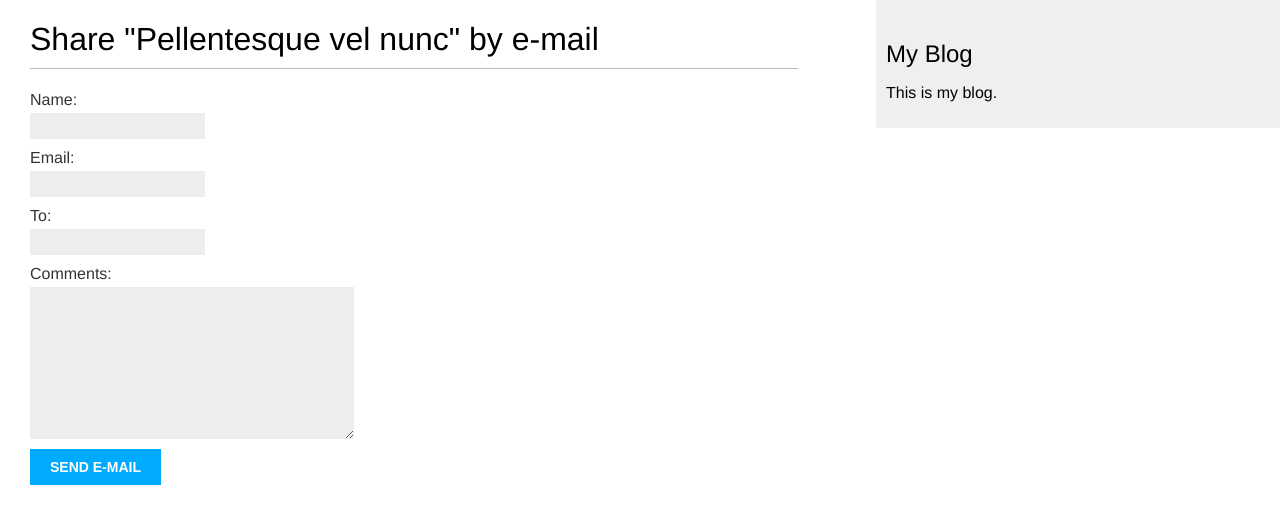
After one commit to ebubekir/blog-django, a Django app: page /blog/9/share/ in a window 1280 px wide. The commit adds this page. Shown: the top 524 px of the page. Run offline with Django 3.2, Linux system fonts and the light colour scheme; data comes from the database, SQL or seed files in the repository.

Commit message:
share post via email

```diff
--- /dev/null
+++ b/mysite/mysite/blog/forms.py
@@ -0,0 +1,7 @@
+from django import forms
+
+class EmailPostForm(forms.Form):
+    name = forms.CharField(max_length=25)
+    email = forms.EmailField()
+    to = forms.EmailField()
+    comments = forms.CharField(required=False, widget=forms.Textarea)
--- a/mysite/mysite/blog/templates/blog/post/detail.html
+++ b/mysite/mysite/blog/templates/blog/post/detail.html
@@ -8,4 +8,9 @@
         Published {{ post.publish }} by {{ post.author }}
     </p>
     {{ post.body | linebreaks }}
+    <p>
+        <a href="{% url "blog:post_share" post.id %}">
+            Share this post
+        </a>
+    </p>
 {% endblock content %}
--- /dev/null
+++ b/mysite/mysite/blog/templates/blog/post/share.html
@@ -0,0 +1,17 @@
+{% extends 'blog/base.html' %}
+
+{% block title %}Share a post{% endblock title %}
+
+{% block content %}
+    {% if sent %}
+        <h1>E-mail successfully sent</h1>
+        <p> "{{ post.title }}" was successfully sent to {{ form.cleaned_data.to }}.</p>
+        {% else %}
+        <h1>Share "{{ post.title }}" by e-mail</h1>
+        <form method="POST">
+            {{ form.as_p }}
+            {% csrf_token %}
+            <input type="submit" value="Send E-mail">
+        </form>
+    {% endif %}
+{% endblock content %}
--- a/mysite/mysite/blog/urls.py
+++ b/mysite/mysite/blog/urls.py
@@ -8,4 +8,5 @@ urlpatterns = [
     #path('', views.post_list, name='post_list'),
     path('', views.PostListView.as_view(), name='post_list'),
     path('<int:year>/<int:month>/<int:day>/<slug:post>/', views.post_detail, name='post_detail'),
+    path('<int:post_id>/share/', views.post_share, name='post_share'),
 ]
--- a/mysite/mysite/blog/views.py
+++ b/mysite/mysite/blog/views.py
@@ -2,6 +2,8 @@ from django.shortcuts import render, get_object_or_404
 from .models import Post
 from django.core.paginator import Paginator, EmptyPage, PageNotAnInteger
 from django.views.generic import ListView
+from .forms import EmailPostForm
+from django.core.mail import send_mail
 # Create your views here.
 
 # def post_list(request):
@@ -23,8 +25,26 @@ class PostListView(ListView):
     paginate_by = 3
     template_name = "blog/post/list.html"
 
-
-
 def post_detail(request, year, month, day, post):
     post = get_object_or_404(Post, slug=post, status='published', publish__year=year, publish__month=month, publish__day=day)
     return render(request, 'blog/post/detail.html', {'post': post})
+
+def post_share(request, post_id):
+    # Retrieve post by id
+    post = get_object_or_404(Post, id=post_id, status='published')
+    sent = False
+    if request.method == 'POST':
+        # Form was submitted
+        form = EmailPostForm(request.POST)
+        if form.is_valid():
+            # Form fields passed validation
+            cd = form.cleaned_data
+            # Send email ...
+            post_url = request.build_absolute_uri(post.get_absolute_url())
+            subject = f"{cd['name']} recommends you read {post.title}"
+            message = f"Read {post.title} at {post_url} \n\n {cd['name']}\'s comments: {cd['comments']}"
+            send_mail(subject,message,'ebu.bjk@gmail.com', [cd['to']])
+            sent=True
+    else:
+        form = EmailPostForm()
+    return render(request, 'blog/post/share.html', {'post': post, 'form':form, 'sent':sent})
--- a/mysite/mysite/mysite/settings.py
+++ b/mysite/mysite/mysite/settings.py
@@ -119,3 +119,5 @@ USE_TZ = True
 # https://docs.djangoproject.com/en/3.1/howto/static-files/
 
 STATIC_URL = '/static/'
+
+EMAIL_BACKEND = 'django.core.mail.backends.console.EmailBackend'
```
